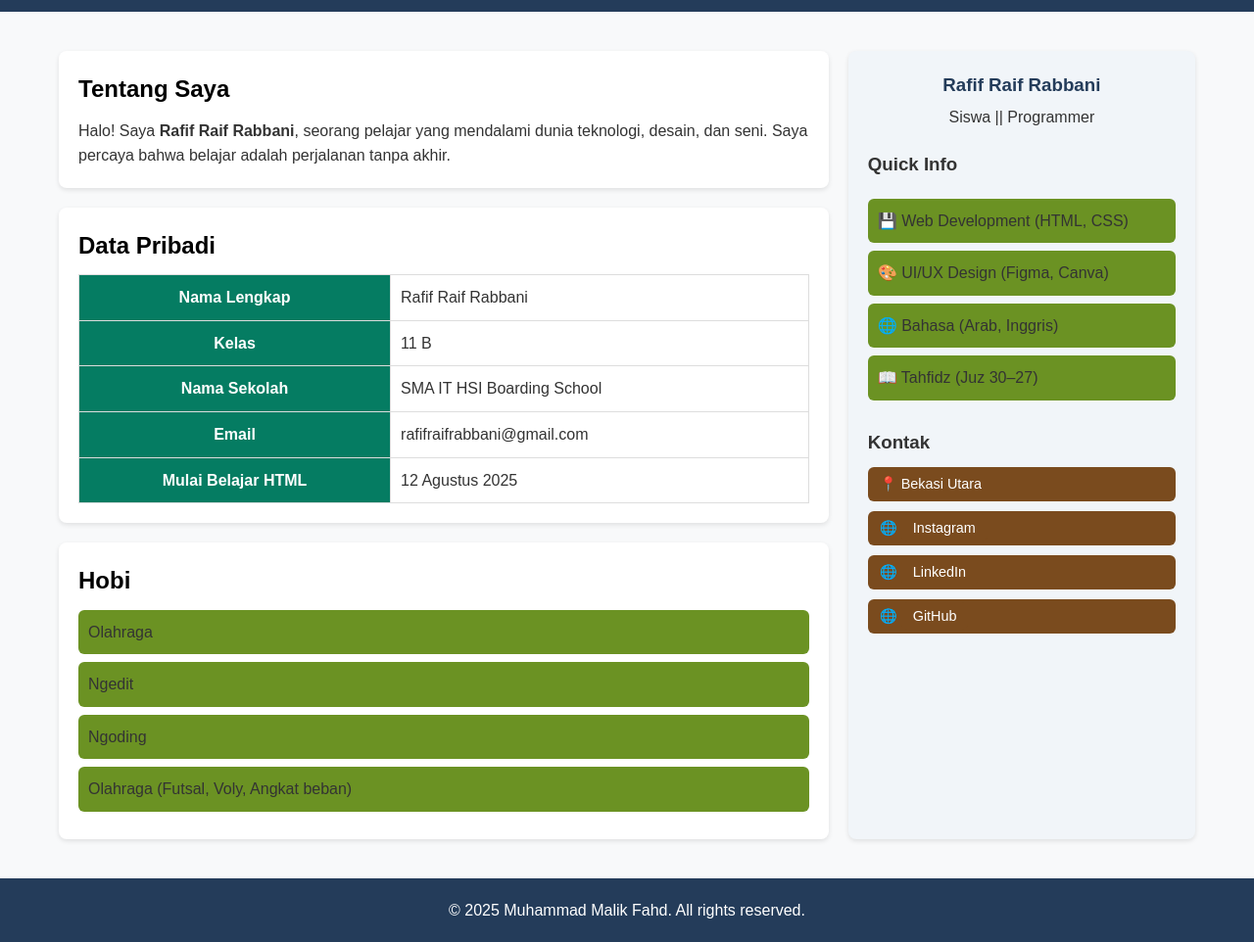
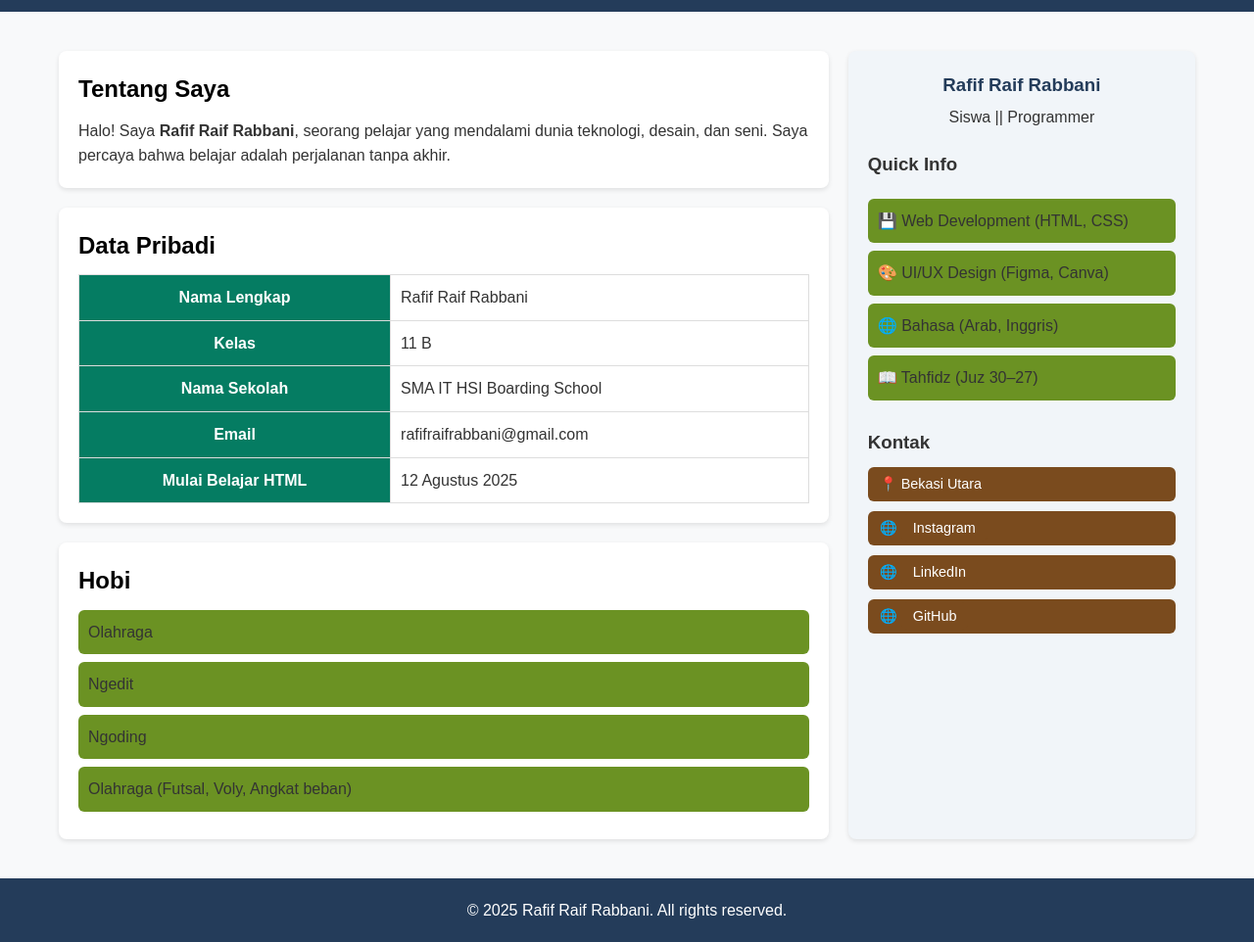
Before and after one commit to RafifRaifRabbani/profil-lengkap.html, a plain HTML site: page index.html in a window 1280 px wide. Shown: the part 69-1031 px from the top of the page at 98% size. Drawn offline with Linux system fonts and the light colour scheme.

Commit message:
tugas-saya

```diff
--- a/index.html
+++ b/index.html
@@ -112,7 +112,7 @@
 
 
 
-    <p class="copy">&copy; 2025 Muhammad Malik Fahd. All rights reserved.</p>
+    <p class="copy">&copy; 2025 Rafif Raif Rabbani. All rights reserved.</p>
   </footer>
 </body>
 
```
